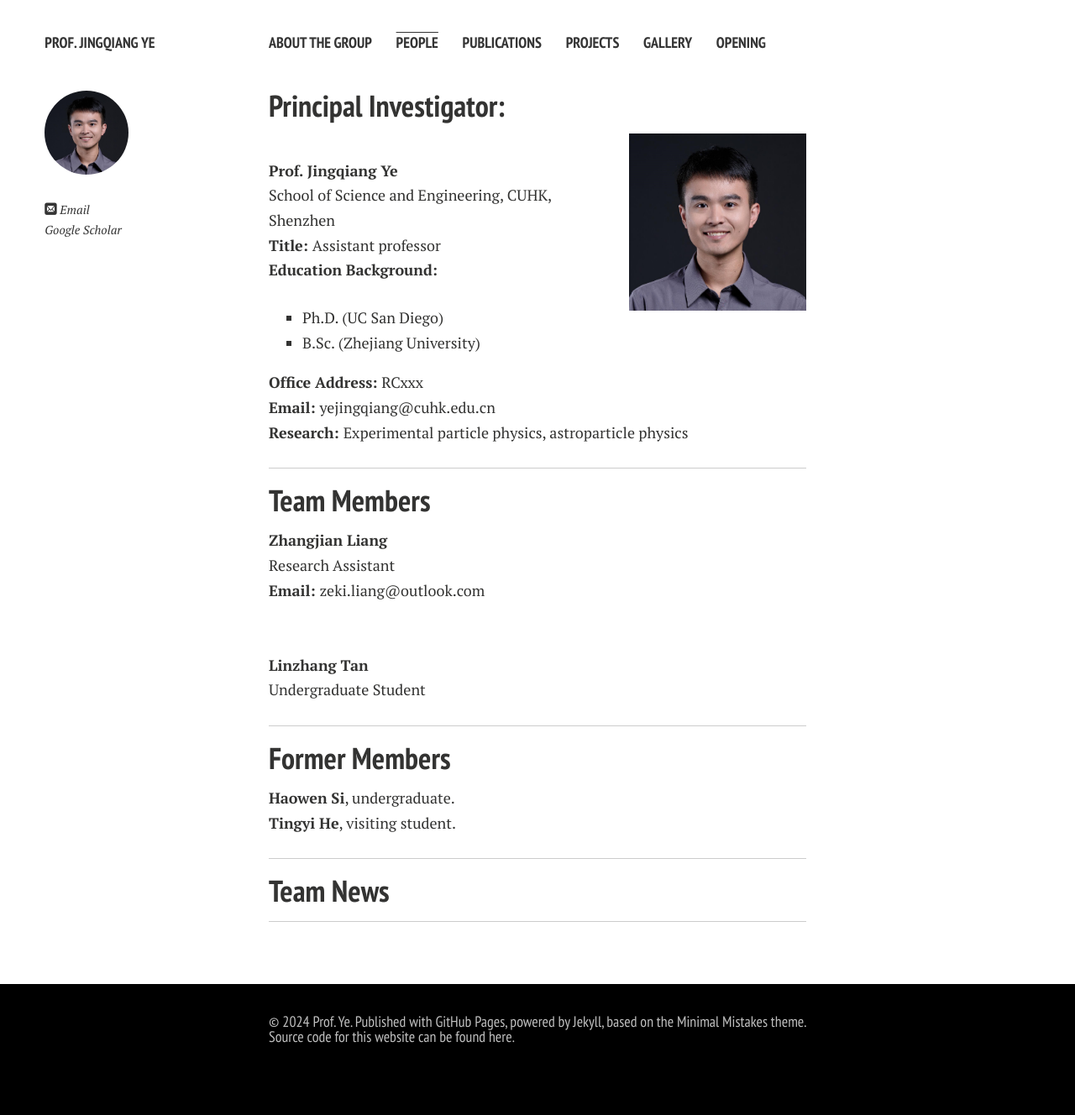
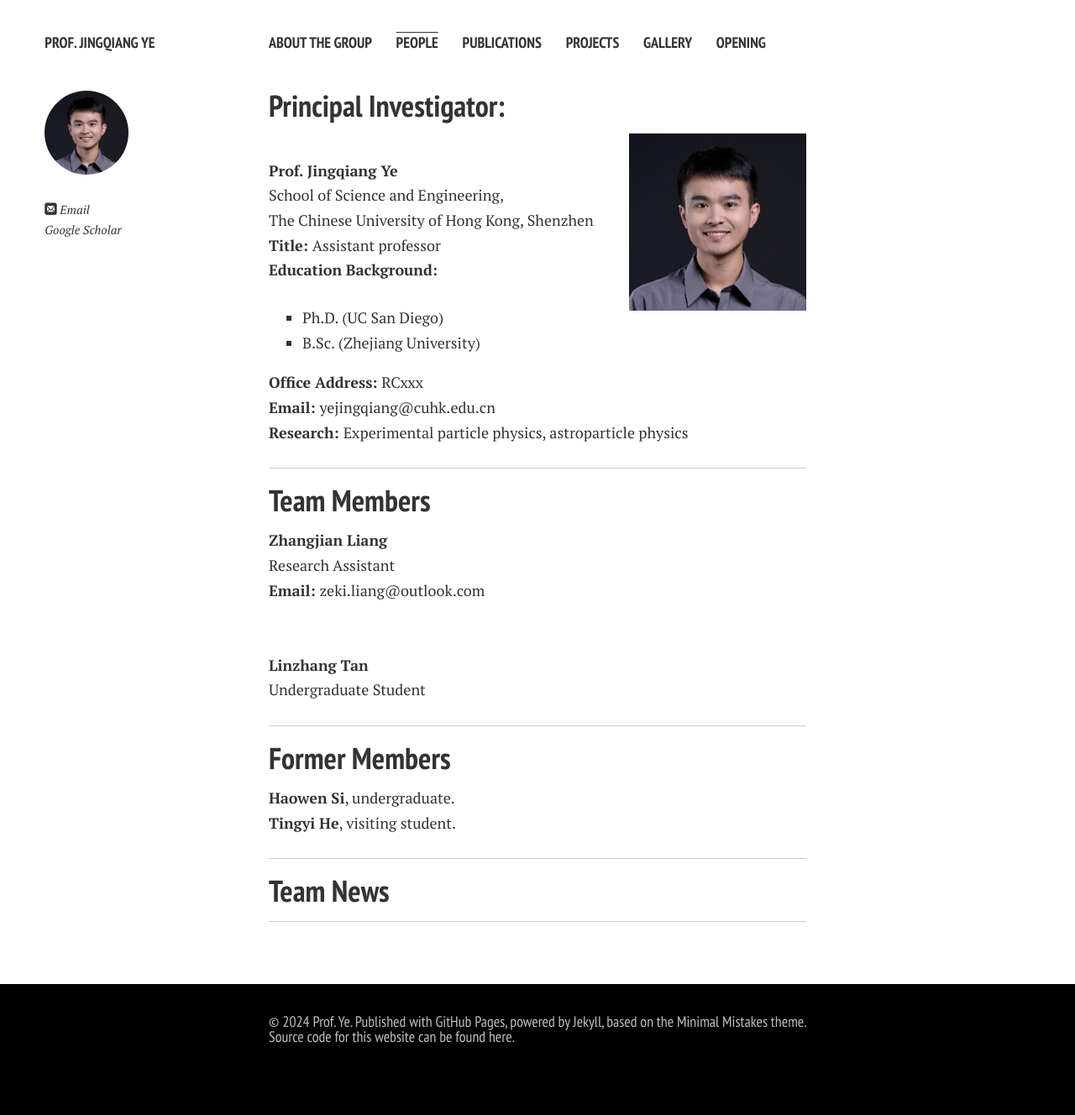
Before and after one commit to terteruu/terteruu.github.io, a Jekyll site: the page built from people.md, in a window 1280 px wide. Shown: the whole page at 84% size. Built offline with Jekyll 4.4.1, drawn with Linux system fonts in a browser that asks for light colours; nearby versions of some CDN libraries; comment, search, counter and statistics services are not loaded; a style sheet for code colours, icons or effects is not loaded.

Commit message:
Update people.md

```diff
--- a/people.md
+++ b/people.md
@@ -8,7 +8,8 @@ title: People
 <img src="https://raw.githubusercontent.com/terteruu/terteruu.github.io/main/images/yejingqiang.jpg"  class="floatpic" width="70" height="70">
 <br>
 <b>Prof. Jingqiang Ye</b><br>
-School of Science and Engineering, CUHK, Shenzhen<br>
+School of Science and Engineering,<br>
+The Chinese University of Hong Kong, Shenzhen<br>
 <b>Title: </b>Assistant professor<br>
 <b>Education Background:</b><br>
 - Ph.D. (UC San Diego)<br>
```
